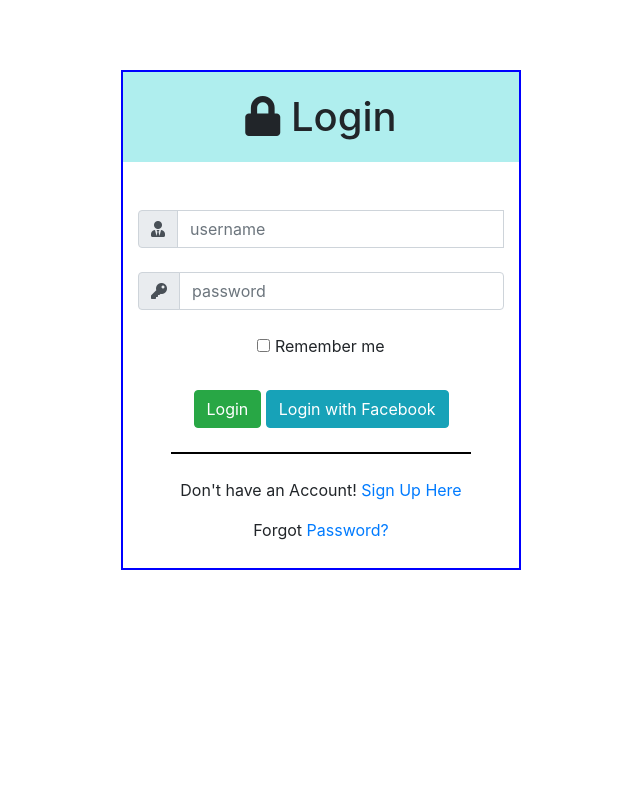
After one commit to nishant51/Inventory_management_system, a Django app: page /login/ in a window 1280 px wide. The commit adds this page. Shown: the whole page, without its empty margins (319-959 px from the left). Run offline with Django 4.2, Linux system fonts and the light colour scheme; some libraries are stand-ins or nearby versions.

Commit message:
user login nd register completed

```diff
--- a/dashboard/urls.py
+++ b/dashboard/urls.py
@@ -7,4 +7,6 @@ urlpatterns = [
     path ('staff',views.staff,name='dashboard-staff'),
     path('product',views.product,name='dashboard-product'),
     path('order/',views.order,name='dashboard-order'),
+    path('login/',views.login,name='user-login'),
+    path('register/',views.register,name='user-register'),
 ]
--- a/dashboard/views.py
+++ b/dashboard/views.py
@@ -1,4 +1,6 @@
-from django.shortcuts import render
+from django.shortcuts import render,redirect
+from .forms import *
+from django.contrib import messages
 
 def index(request):
     return render(request,'dashboard/index.html')
@@ -11,3 +13,22 @@ def product(request):
 
 def order(request):
     return render(request,'dashboard/order.html')
+
+def login(request):
+     return render(request,'user/login.html')
+
+def register(request):
+   form = createuserform()
+   if request.method == 'POST':
+       form = createuserform(request.POST)
+       if form.is_valid:
+           form.save()
+           user=form.cleaned_data.get('username')
+           messages.success(request,'Account was created sucessfully' + user)
+           return redirect('user-login')
+       else:
+           form = createuserform()
+   context = {
+        'form':form
+    }
+   return render(request,'user/register.html',context)
--- a/templates/base.html
+++ b/templates/base.html
@@ -177,14 +177,14 @@
                   <i class="fas fa-user fa-sm fa-fw mr-2 text-gray-400"></i>
                   Profile
                 </a>
-                <a class="dropdown-item" href="#">
+                <!-- <a class="dropdown-item" href="#">
                   <i class="fas fa-cogs fa-sm fa-fw mr-2 text-gray-400"></i>
                   Settings
                 </a>
                 <a class="dropdown-item" href="#">
                   <i class="fas fa-list fa-sm fa-fw mr-2 text-gray-400"></i>
                   Activity Log
-                </a>
+                </a> -->
                 <div class="dropdown-divider"></div>
                 <a class="dropdown-item" href="#" data-toggle="modal" data-target="#logoutModal">
                   <i class="fas fa-sign-out-alt fa-sm fa-fw mr-2 text-gray-400"></i>
--- /dev/null
+++ b/templates/user/login.html
@@ -0,0 +1,60 @@
+<link href="//maxcdn.bootstrapcdn.com/bootstrap/4.1.1/css/bootstrap.min.css" rel="stylesheet" id="bootstrap-css">
+<script src="//maxcdn.bootstrapcdn.com/bootstrap/4.1.1/js/bootstrap.min.js"></script>
+<script src="//cdnjs.cloudflare.com/ajax/libs/jquery/3.2.1/jquery.min.js"></script>
+<!------ Include the above in your HEAD tag ---------->
+<style>
+      .container{
+        border:2px solid blue;
+        text-align:center;
+
+        height:500px;
+        width:400px;
+    }
+    body{
+        padding:70px;
+    }
+    h1{
+        margin:auto;
+    }
+    .row{
+        height:90px;
+        width:396px;
+        background-color:paleturquoise;
+    }
+</style>
+
+<head><link rel="stylesheet" href="https://use.fontawesome.com/releases/v5.6.3/css/all.css"/></head>
+<div class="container">
+	<div class="row">
+		 <h1><i class="fa fa-lock" aria-hidden="true"></i> Login</h1>
+
+        </div><br /><br />
+        <form method="POST" action="">
+            {% csrf_token %}
+
+                	<div class="input-group">
+								<div class="input-group-prepend">
+									<span class="input-group-text"><i class="fas fa-user-tie"></i></span>
+								</div>
+								<input type="text" name="username" class="form-control" placeholder="username "/><br />
+							</div><br />
+
+                	<div class="input-group">
+								<div class="input-group-prepend">
+									<span class="input-group-text"><i class="fa fa-key icon"></i></span>
+								</div>
+									<input type="Password" name="password" class="form-control" placeholder="password"/>
+							</div><br />
+            <div class="checkbox">
+              <label><input type="checkbox" value=""/> Remember me</label>
+            </div><br />
+              <button type="submit" class="btn btn-success"><span class="glyphicon glyphicon-off"></span> Login</button>
+
+        <button type="submit" class="btn btn-info"><span class="glyphicon glyphicon-remove"></span>Login with Facebook </button><br />
+               <br /> <center><div style="border:1px solid black;height:1px;width:300px;"></div></center><br />
+         <div class="footer">
+                  <p>Don't have an Account! <a href="{% url 'user-register' %}">Sign Up Here</a></p>
+          <p>Forgot <a href="#">Password?</a></p>
+         </div>
+        </form>
+	</div>
```
Also changed, not shown: dashboard/forms.py (added, +10 -0 lines), templates/user/register.html (added, +83 -0 lines), db.sqlite3.
